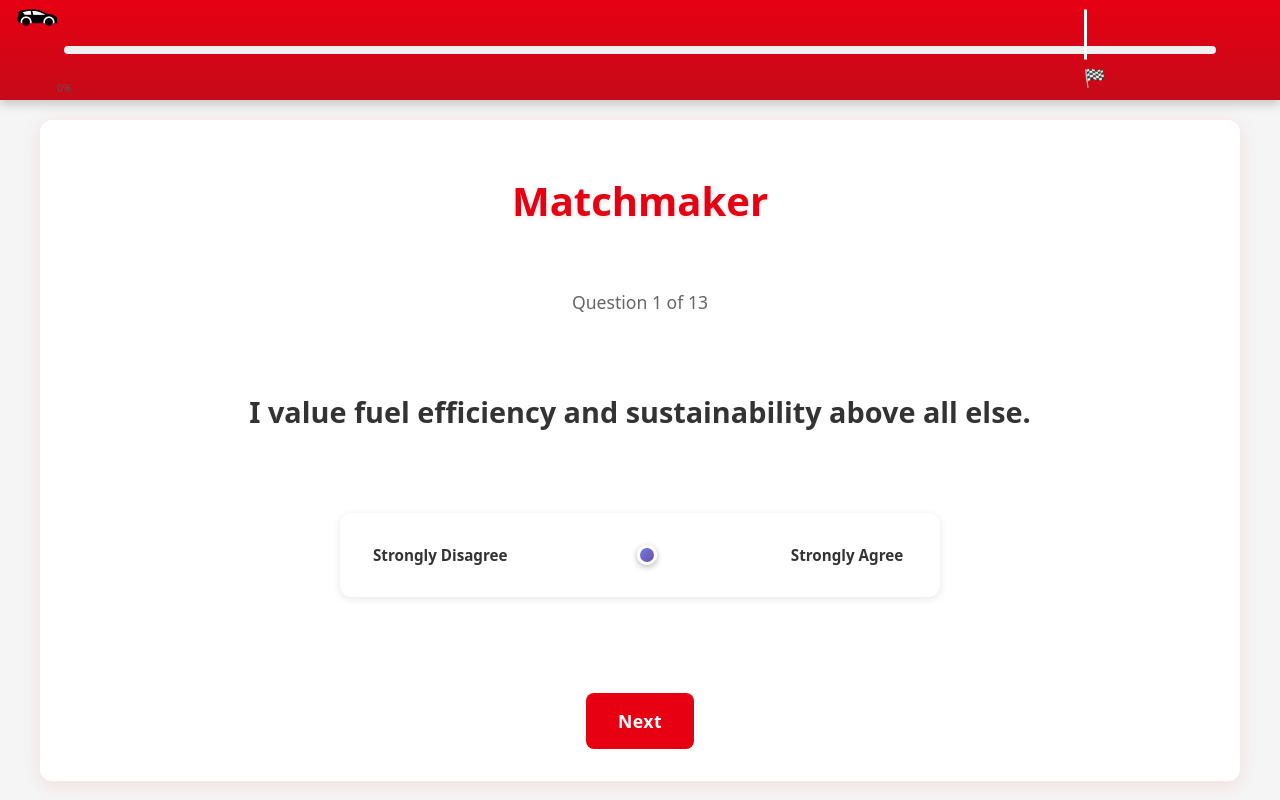
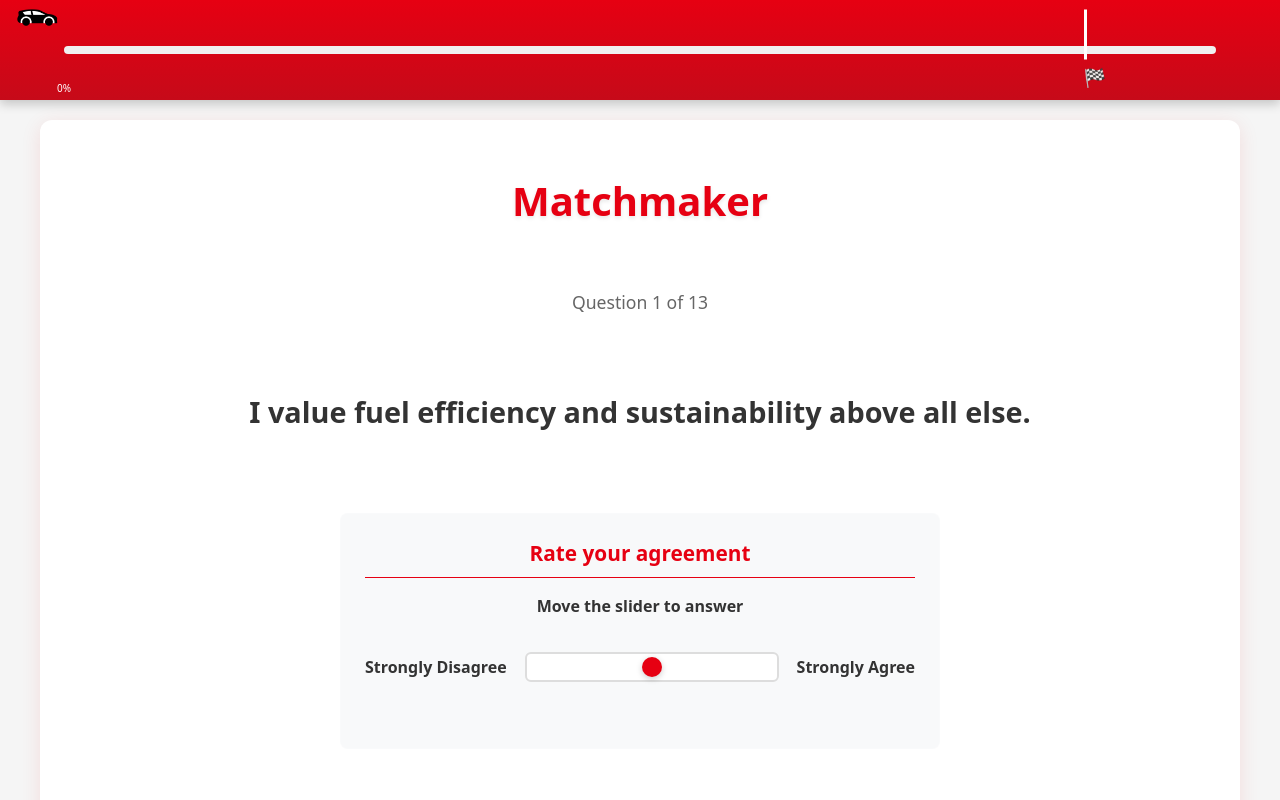
Before and after one commit to travisng02005/HACKTX25, a React (Vite) app in the folder toyota-auto-budget/: page /matchmaker in a window 1280 px wide. Shown: the top 800 px of the page. Built offline with nearby package versions, Linux system fonts and the light colour scheme.

Commit message:
Fixed slider and text color

```diff
--- a/toyota-auto-budget/src/Matchmaker.jsx
+++ b/toyota-auto-budget/src/Matchmaker.jsx
@@ -78,7 +78,7 @@ function ToyotaProgressBar({ step, totalSteps }) {
               alt="Toyota RAV4"
               style={{ width: "100px", height: "auto" }}
             />
-            <div style={{ fontSize: "10px", color: "#555", textAlign: "center" }}>
+            <div style={{ fontSize: "10px", color: "#ffffff", textAlign: "center" }}>
               {Math.round(progress * 100)}%
             </div>
           </div>
@@ -226,16 +226,41 @@ function Matchmaker() {
           </div>
         </div>
       ) : (
-        <div className="slider-row">
-          <span className="slider-label-text">Strongly Disagree</span>
+        <div className="edit-group" style={{ width: "100%", maxWidth: "600px", margin: "2rem auto" }}>
+          <h4>Rate your agreement</h4>
+          <div className="input-group">
+            <label>
+              {answers[currentQuestion.id]
+                ? `Your Response: ${(() => {
+                    const value = answers[currentQuestion.id];
+                    const responses = {
+                      1: "Strongly Disagree",
+                      2: "Disagree",
+                      3: "Somewhat Disagree",
+                      4: "Neutral",
+                      5: "Somewhat Agree",
+                      6: "Agree",
+                      7: "Strongly Agree",
+                    };
+                    return responses[value] || "Neutral";
+                  })()}`
+                : "Move the slider to answer"}
+            </label>
+
+            <div className="slider-container">
+              <span className="slider-label">Strongly Disagree</span>
               <input
                 type="range"
                 min="1"
                 max="7"
+                step="1"
                 value={answers[currentQuestion.id] || 4}
                 onChange={(e) => handleAnswer(Number(e.target.value))}
+                className="form-slider"
               />
-          <span className="slider-label-text">Strongly Agree</span>
+              <span className="slider-label">Strongly Agree</span>
+            </div>
+          </div>
         </div>
       )}
 
```
Lines whose indentation alone changed are shown as unchanged.
